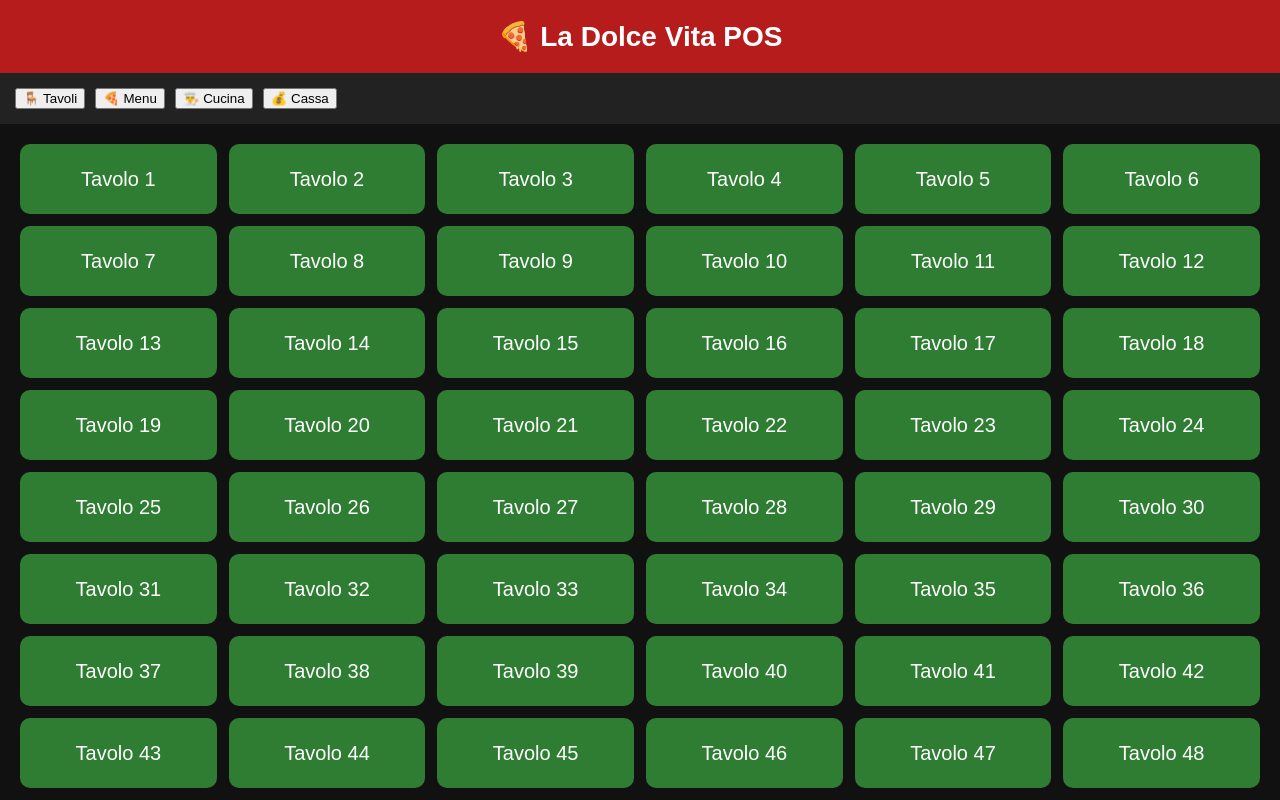
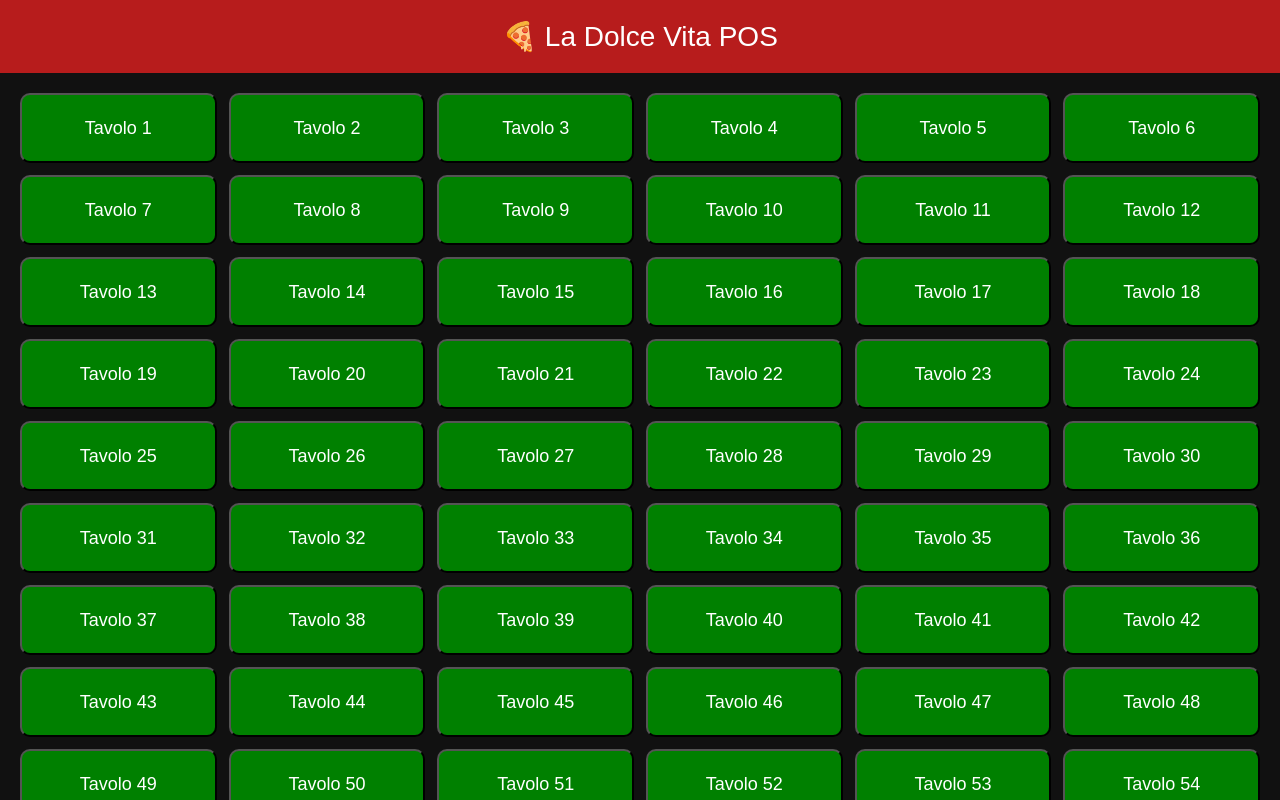
Before and after one commit to lamiagelateria/La-Dolce-Vita-POS, a React (Vite) app: page / in a window 1280 px wide. Shown: the top 800 px of the page. Built offline with nearby package versions, Linux system fonts and the light colour scheme.

Commit message:
Update App.jsx

```diff
--- a/src/App.jsx
+++ b/src/App.jsx
@@ -1,71 +1,100 @@
 import { useState } from "react";
 
-export default function App() {
+const pizze = [
+  {nome:"Margherita", prezzo:7},
+  {nome:"Marinara", prezzo:6},
+  {nome:"Napoli", prezzo:8},
+  {nome:"Prosciutto", prezzo:8.5},
+  {nome:"Prosciutto e Funghi", prezzo:9},
+  {nome:"Capricciosa", prezzo:10},
+  {nome:"Quattro Stagioni", prezzo:10},
+  {nome:"Quattro Formaggi", prezzo:10},
+  {nome:"Diavola", prezzo:9},
+  {nome:"Vegetariana", prezzo:9},
+  {nome:"Tonno e Cipolla", prezzo:9.5},
+  {nome:"Bufalina", prezzo:11},
+  {nome:"Speck e Brie", prezzo:11},
+  {nome:"Mortadella e Pistacchio", prezzo:12},
+  {nome:"La Dolce Vita Special", prezzo:14}
+];
 
-  const [tavoli, setTavoli] = useState(
-    Array.from({length:120}, (_,i)=>({
+
+export default function App(){
+
+const [tavoli,setTavoli]=useState(
+Array.from({length:120},(_,i)=>({
 numero:i+1,
-      occupato:false
+occupato:false,
+ordine:[]
 }))
 );
 
-  const [sezione,setSezione] = useState("tavoli");
+const [tavoloAperto,setTavoloAperto]=useState(null);
 
-  function cambiaTavolo(numero){
-    setTavoli(tavoli.map(t =>
-      t.numero === numero
-      ? {...t, occupato:!t.occupato}
-      : t
-    ));
+
+function apriTavolo(t){
+setTavoloAperto(t);
 }
+
+
+function aggiungiPizza(pizza){
+
+setTavoli(
+tavoli.map(t=>
+t.numero===tavoloAperto.numero
+?
+{
+...t,
+occupato:true,
+ordine:[...t.ordine,pizza]
+}
+:t
+)
+);
+
+setTavoloAperto({
+...tavoloAperto,
+occupato:true,
+ordine:[
+...tavoloAperto.ordine,
+pizza
+]
+});
+
+}
+
+
+function totale(){
+
+return tavoloAperto?.ordine
+.reduce((a,b)=>a+b.prezzo,0)
+.toFixed(2);
+
+}
+
+
 
 return (
 
 <div style={{
+background:"#111",
 minHeight:"100vh",
-      background:"#111",
 color:"white",
 fontFamily:"Arial"
 }}>
 
+
 <header style={{
 background:"#b71c1c",
 padding:"20px",
-        textAlign:"center",
 fontSize:"28px",
-        fontWeight:"bold"
+textAlign:"center"
 }}>
 🍕 La Dolce Vita POS
 </header>
 
 
-      <nav style={{
-        display:"flex",
-        gap:"10px",
-        padding:"15px",
-        background:"#222"
-      }}>
-
-        <button onClick={()=>setSezione("tavoli")}>
-          🪑 Tavoli
-        </button>
-
-        <button onClick={()=>setSezione("menu")}>
-          🍕 Menu
-        </button>
-
-        <button onClick={()=>setSezione("cucina")}>
-          👨‍🍳 Cucina
-        </button>
-
-        <button onClick={()=>setSezione("cassa")}>
-          💰 Cassa
-        </button>
-
-      </nav>
-
-
-      {sezione==="tavoli" &&
+{!tavoloAperto &&
 
 <div style={{
 padding:"20px",
@@ -78,18 +107,16 @@ export default function App() {
 
 <button
 key={t.numero}
-          onClick={()=>cambiaTavolo(t.numero)}
+onClick={()=>apriTavolo(t)}
 style={{
 height:"70px",
-            background:t.occupato?"#d32f2f":"#2e7d32",
+borderRadius:"10px",
+background:t.occupato?"red":"green",
 color:"white",
-            border:"none",
-            borderRadius:"10px",
-            fontSize:"20px"
-          }}>
-
+fontSize:"18px"
+}}
+>
 Tavolo {t.numero}
-
 </button>
 
 ))}
@@ -99,37 +126,73 @@ export default function App() {
 }
 
 
-      {sezione==="menu" &&
-      <div style={{padding:"30px"}}>
-        <h2>🍕 Menu</h2>
-        <p>Pizza classica</p>
-        <p>Pizza speciale</p>
-        <p>☕ Caffetteria</p>
-        <p>🍰 Dolci</p>
-        <p>🍨 Gelati</p>
-        <p>👶 Menù bimbi</p>
-      </div>
-      }
+
+{tavoloAperto &&
+
+<div style={{padding:"20px"}}>
+
+<h2>
+🪑 Tavolo {tavoloAperto.numero}
+</h2>
 
 
-      {sezione==="cucina" &&
-      <div style={{padding:"30px"}}>
-        <h2>👨‍🍳 Cucina</h2>
-        <p>Nessun ordine in attesa</p>
+<h3>🍕 Pizze</h3>
+
+<div style={{
+display:"grid",
+gridTemplateColumns:"repeat(3,1fr)",
+gap:"10px"
+}}>
+
+{pizze.map(p=>(
+
+<button
+key={p.nome}
+onClick={()=>aggiungiPizza(p)}
+style={{
+padding:"15px"
+}}
+>
+{p.nome}
+<br/>
+€{p.prezzo}
+</button>
+
+))}
+
 </div>
-      }
 
 
-      {sezione==="cassa" &&
-      <div style={{padding:"30px"}}>
-        <h2>💰 Cassa</h2>
-        <p>Incasso giornata: €0</p>
-        <p>Pagamento: Contanti / Carta / Bancomat</p>
+<h2>
+Ordine
+</h2>
+
+{tavoloAperto.ordine.map((p,i)=>
+<p key={i}>
+🍕 {p.nome} - €{p.prezzo}
+</p>
+)}
+
+
+<h2>
+Totale: €{totale()}
+</h2>
+
+
+<button
+onClick={()=>setTavoloAperto(null)}
+>
+⬅ Torna ai tavoli
+</button>
+
+
 </div>
+
 }
 
 
 </div>
 
 );
+
 }
```
Lines whose indentation alone changed are shown as unchanged.
